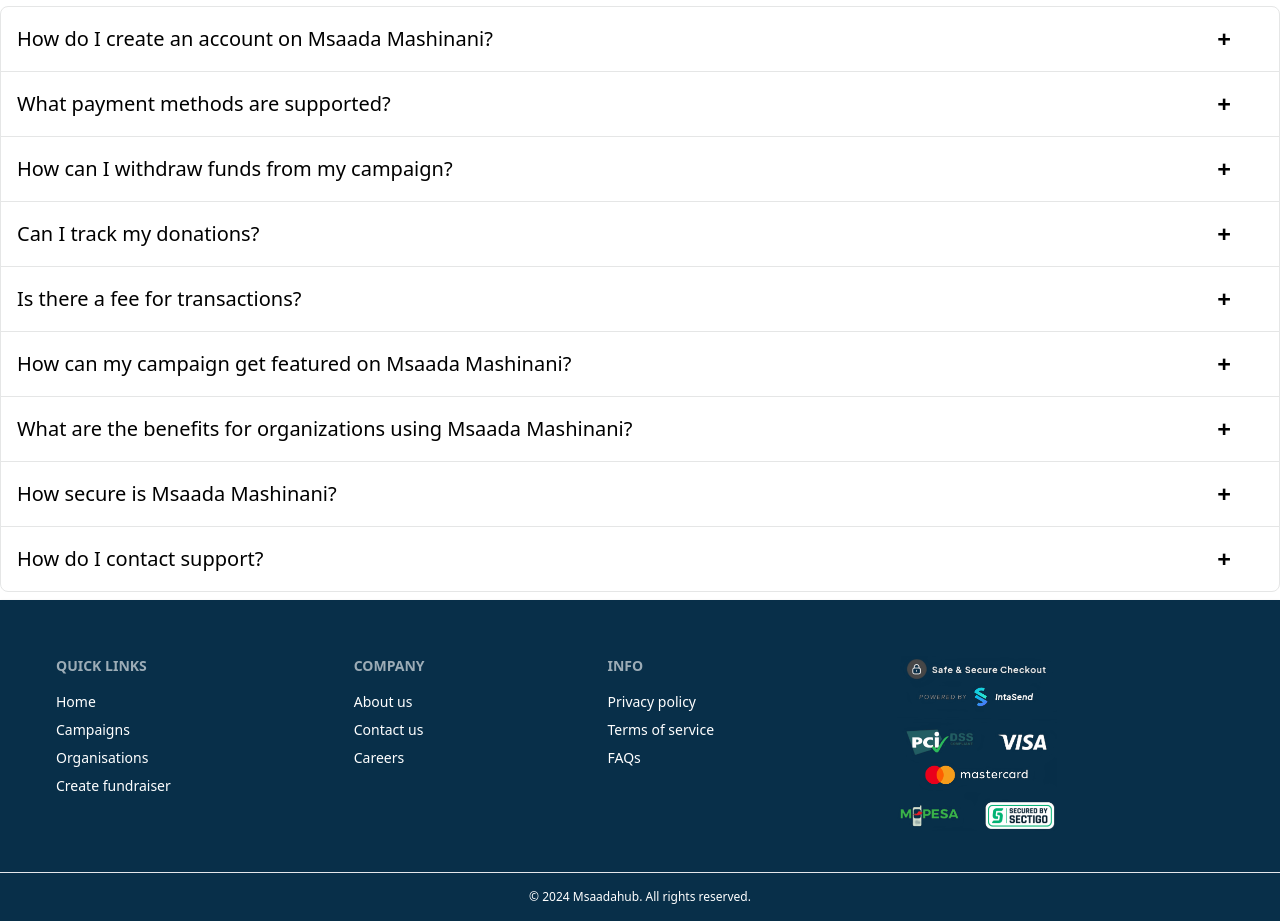
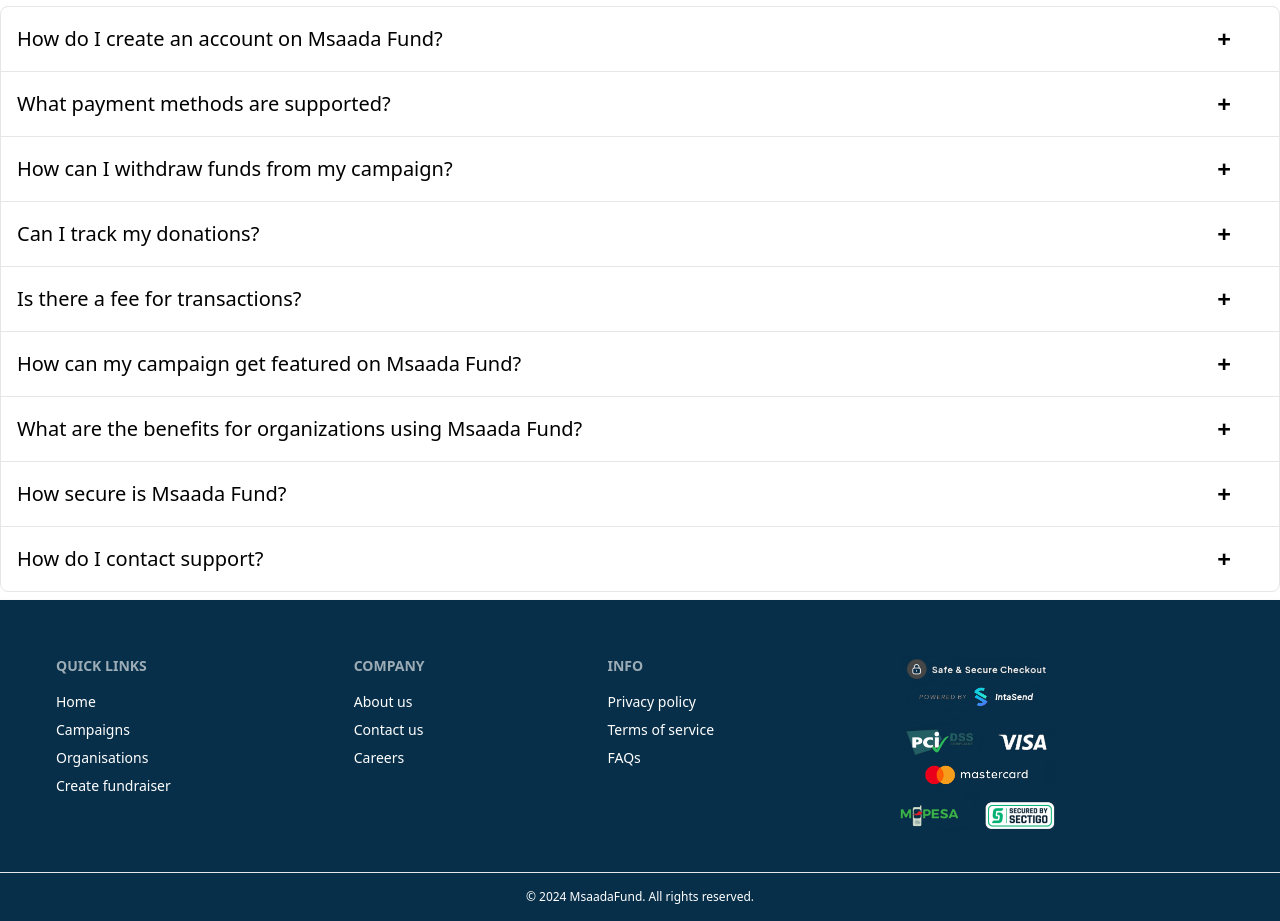
Before and after one commit to MuchokiDavid/Msaadafund-Frontend, a React (Create React App) app: page /faq in a window 1280 px wide. Shown: the part 320-1241 px from the top of the page. Built offline with nearby package versions, Linux system fonts and the light colour scheme.

Commit message:
copyright and faq

```diff
--- a/src/components/reusables/Copyright.jsx
+++ b/src/components/reusables/Copyright.jsx
@@ -16,7 +16,7 @@ function Copyright() {
     <hr className='font-normal'/>
     <div className='flex justify-center items-center bg-sky-950 h-12'>
         <div className='text-white text-xs text-center bg-sky-950 h-8 p-2'>
-        © {currentYear} Msaadahub. All rights reserved.
+        © {currentYear} MsaadaFund. All rights reserved.
       </div>
       <div>
       {/* <a className='text-white text-xs text-left bg-sky-950 h-8 p-2' href="https://unsplash.com" target="_blank" rel="noopener noreferrer">Images by unsplash</a> */}
--- a/src/components/reusables/Faq.jsx
+++ b/src/components/reusables/Faq.jsx
@@ -29,12 +29,12 @@ const AccordionItem = ({ title, content }) => {
 function Faq() {
   const faqItems = [
     {
-      title: 'How do I create an account on Msaada Mashinani?',
+      title: 'How do I create an account on Msaada Fund?',
       content: ['Visit our landing page and click on "Sign Up." Follow the prompts to enter your details and verify your email. Once completed, you can start creating or supporting campaigns.'],
     },
     {
       title: 'What payment methods are supported?',
-      content: ['Msaada Mashinani supports various payment methods, including M-Pesa, credit/debit cards, Bitcoin, and Cash App. Transactions are securely processed through the IntaSend checkout system.'],
+      content: ['Msaada Fund supports various payment methods, including M-Pesa, credit/debit cards, Bitcoin, and Cash App. Transactions are securely processed through the IntaSend checkout system.'],
     },
     {
       title: 'How can I withdraw funds from my campaign?',
@@ -55,18 +55,18 @@ function Faq() {
       ],
     },
     {
-      title: 'How can my campaign get featured on Msaada Mashinani?',
+      title: 'How can my campaign get featured on Msaada Fund?',
       content: [
         'To get your campaign featured, a fee is required. This fee helps cover the costs of promoting and highlighting your campaign to a broader audience.'
       ],
     },
     {
-      title: 'What are the benefits for organizations using Msaada Mashinani?',
+      title: 'What are the benefits for organizations using Msaada Fund?',
       content: ['Organizations benefit from a user-friendly platform that simplifies fundraising, secure and efficient payment processing, and tools for managing and tracking campaign funds.'],
     },
     {
-      title: 'How secure is Msaada Mashinani?',
-      content: ['Security is a top priority. Msaada Mashinani utilizes advanced encryption and secure payment gateways provided by IntaSend to protect all transactions and user information.'],
+      title: 'How secure is Msaada Fund?',
+      content: ['Security is a top priority. Msaada Fund utilizes advanced encryption and secure payment gateways provided by IntaSend to protect all transactions and user information.'],
     },
     {
       title: 'How do I contact support?',
```
